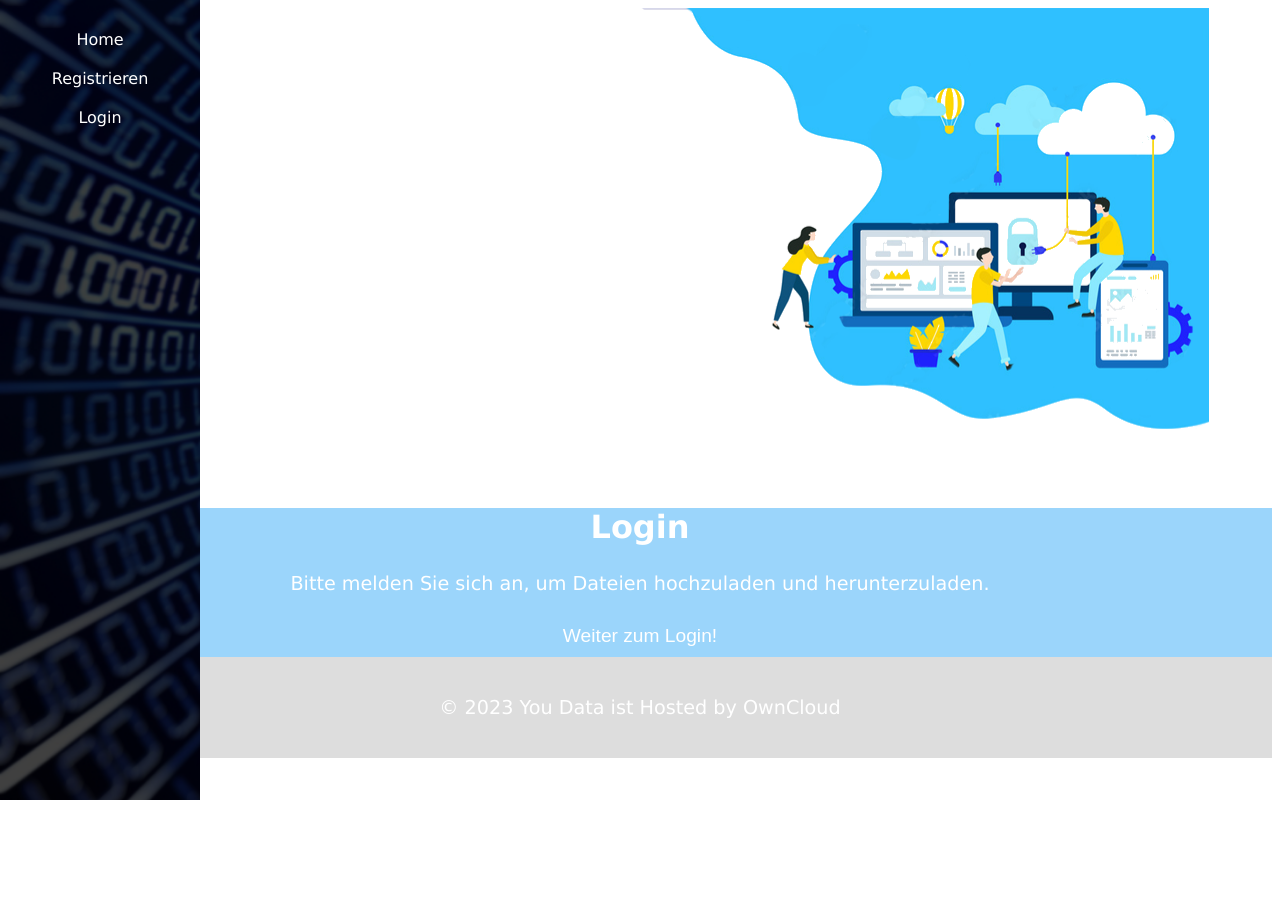
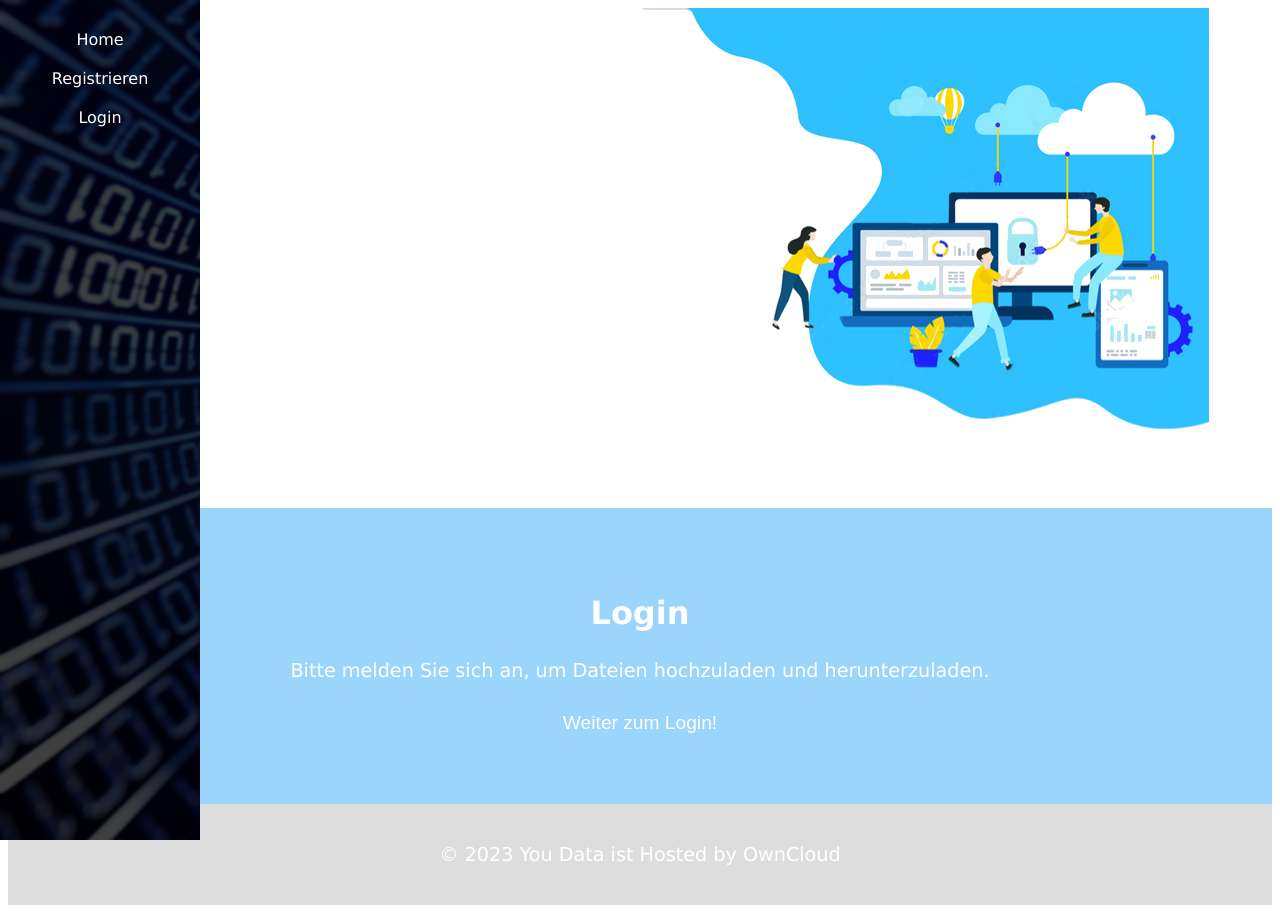
Before and after one commit to vinnypooh21/ProjectWeb, a PHP site: page /landingpage.php in a window 1280 px wide. Before the commit the page ends 800 px from the top, so only its background shows below. Run offline with PHP 8.4, Linux system fonts and the light colour scheme; data that the repository does not hold is empty.

Commit message:
padsagain

```diff
--- a/style.css
+++ b/style.css
@@ -46,7 +46,7 @@ body {
 /* Header-Stil */
 header {
     padding-top: 30%;
-    padding-bottom: 0%;
+    padding-bottom: 10;
     padding-right: 0;
     margin-right: 5%;
 
@@ -72,7 +72,8 @@ header h1 {
 /* Login-Bereich-Stil */
 .login-section {
     text-align: center;
-
+    padding: 60px;
+    margin-top: 10px;
     background-color: #9bd5fb;
 }
 
```
